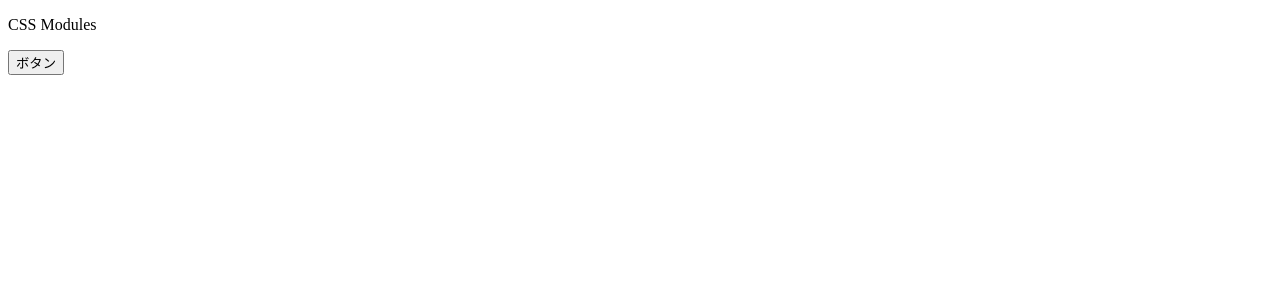
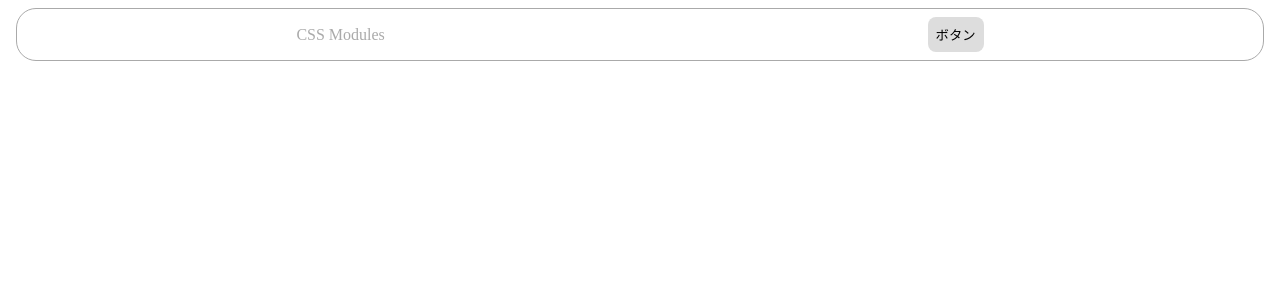
Before and after one commit to Mika-Tachikawa/React_2, a React (Create React App) app: page / in a window 1280 px wide. Shown: the top 300 px of the page. Built offline with nearby package versions, Linux system fonts and the light colour scheme.

Commit message:
scssファイルを読み込む記述を追加

```diff
--- a/src/App.jsx
+++ b/src/App.jsx
@@ -48,13 +48,15 @@
   //);
 //};
 
-
+import classes from "./App.module.scss";
 
 export const App = () => {
   return (
     <div>
-      <p>CSS Modules</p>
-      <button>ボタン</button>
+      <div className={classes.container}>
+        <p className={classes.title}>CSS Modules</p>
+        <button className={classes.button}>ボタン</button>
+      </div>
     </div>
   );
 };
```
